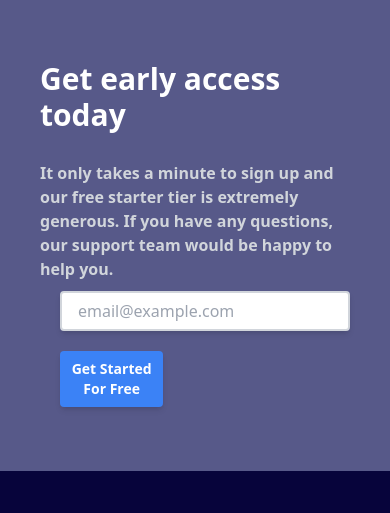
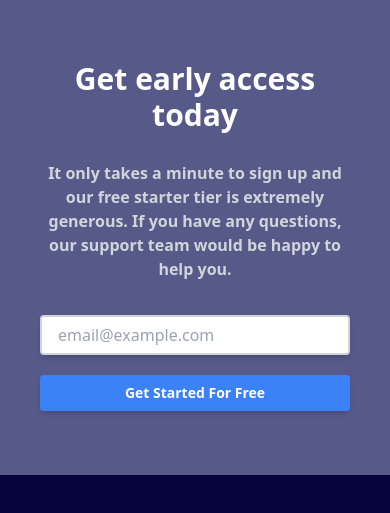
Before and after one commit to id-dev3/Fylo-landing-page-with-two-column-layout, a website: page dist/index.html in a window 390 px wide. Shown: the part 1609-2122 px from the top of the page. Drawn offline with nearby package versions, Linux system fonts and the light colour scheme.

Commit message:
Updates in the last section

```diff
--- a/dist/index.html
+++ b/dist/index.html
@@ -104,22 +104,23 @@
 
     <section class="flex flex-col md:flex-row md:flex-wrap md:justify-between sm:flex-row-reverse px-10 py-16 bg-thirdSection">
       <div class="md:w-1/2">
-        <h3 class="text-3xl text-white font-bold mb-7">
+        <h3 class="text-3xl text-white text-center md:text-left font-bold mb-7">
           Get early access today
         </h3>
-        <p class="text-base text-gray-300 font-semibold">
+        <p class="text-base text-gray-300 font-semibold mb-6 text-center md:text-left">
           It only takes a minute to sign up and our free starter tier is extremely generous.
           If you have any questions, our support team would be happy to help you.
         </p>
       </div>
 
-      <div class="md:w-1/2">
-        <form class="mt-2.5 ml-5">
+      <div class="w-full md:w-1/2 mx-auto">
+        <form class="mt-2.5 md:ml-5 sm:ml-0">
           <input class="mb-5 w-full sm:w-96 bg-white-500 shadow-md appearance-none border-2 border-gray-300 rounded py-2 px-4 text-gray-700 leading-tight focus:outline-none focus:bg-white focus:border-blue-500 peer peer-invalid:border-red-500" id="email-2" type="email" placeholder="email@example.com" required pattern="[a-z0-9._%+-]+@[a-z0-9.-]+\.[a-z]{2,}$" autocomplete="off">
           <p class="text-red-500 text-xs italic peer-invalid:visible peer-valid:hidden" id="email-error-bis"></p>
         </form>
-        <button class="ml-5 w-1/3 shadow-md bg-blue-500 hover:bg-blue-400 focus:shadow-outline focus:outline-none text-white font-semibold text-sm py-2 px-2 rounded" type="submit">Get Started For Free</button>
+        <button class="md:ml-5 sm:ml-0 w-full md:w-1/3 shadow-md bg-blue-500 hover:bg-blue-400 focus:shadow-outline focus:outline-none text-white font-semibold text-sm py-2 px-2 rounded" type="submit">Get Started For Free</button>
       </div>
+
     </section>
 
   </main>
```
Also changed, not shown: dist/output.css.
